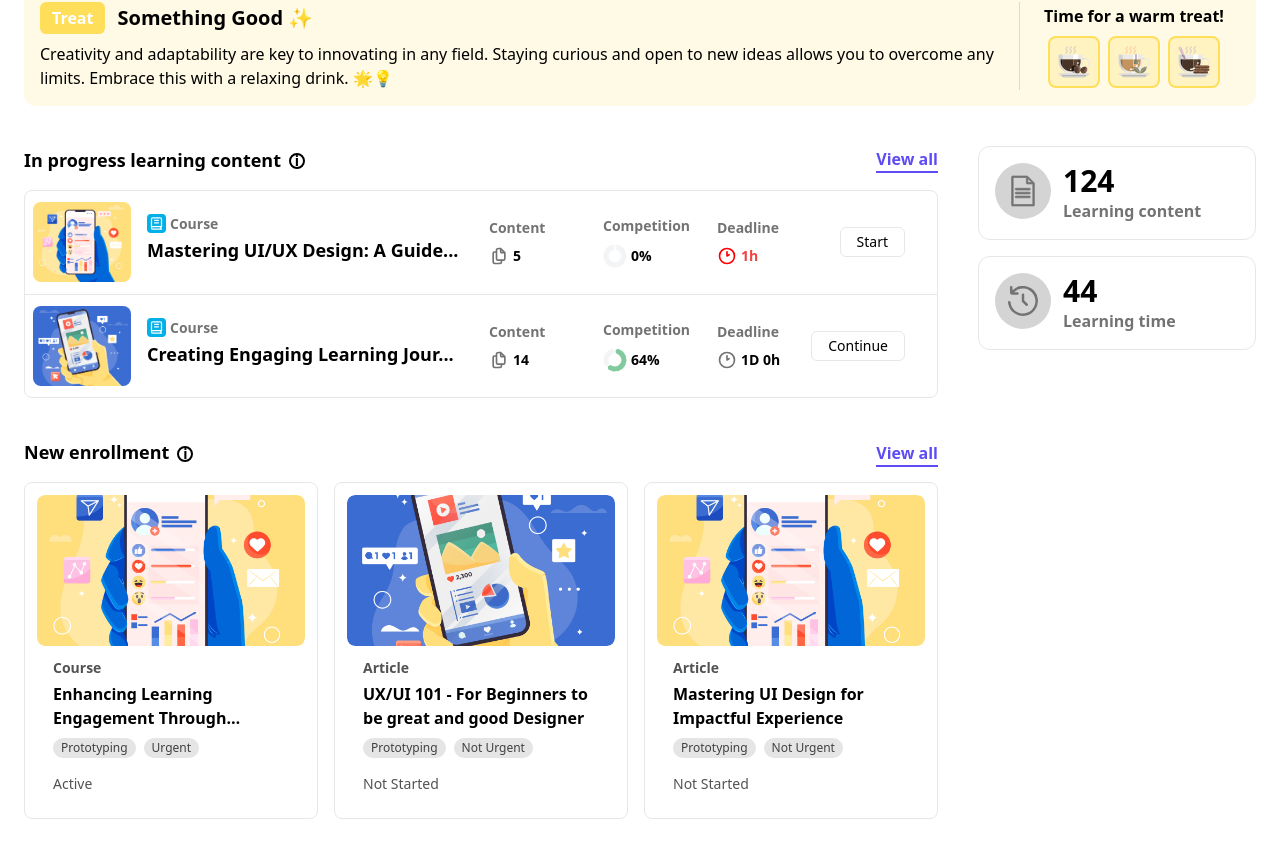
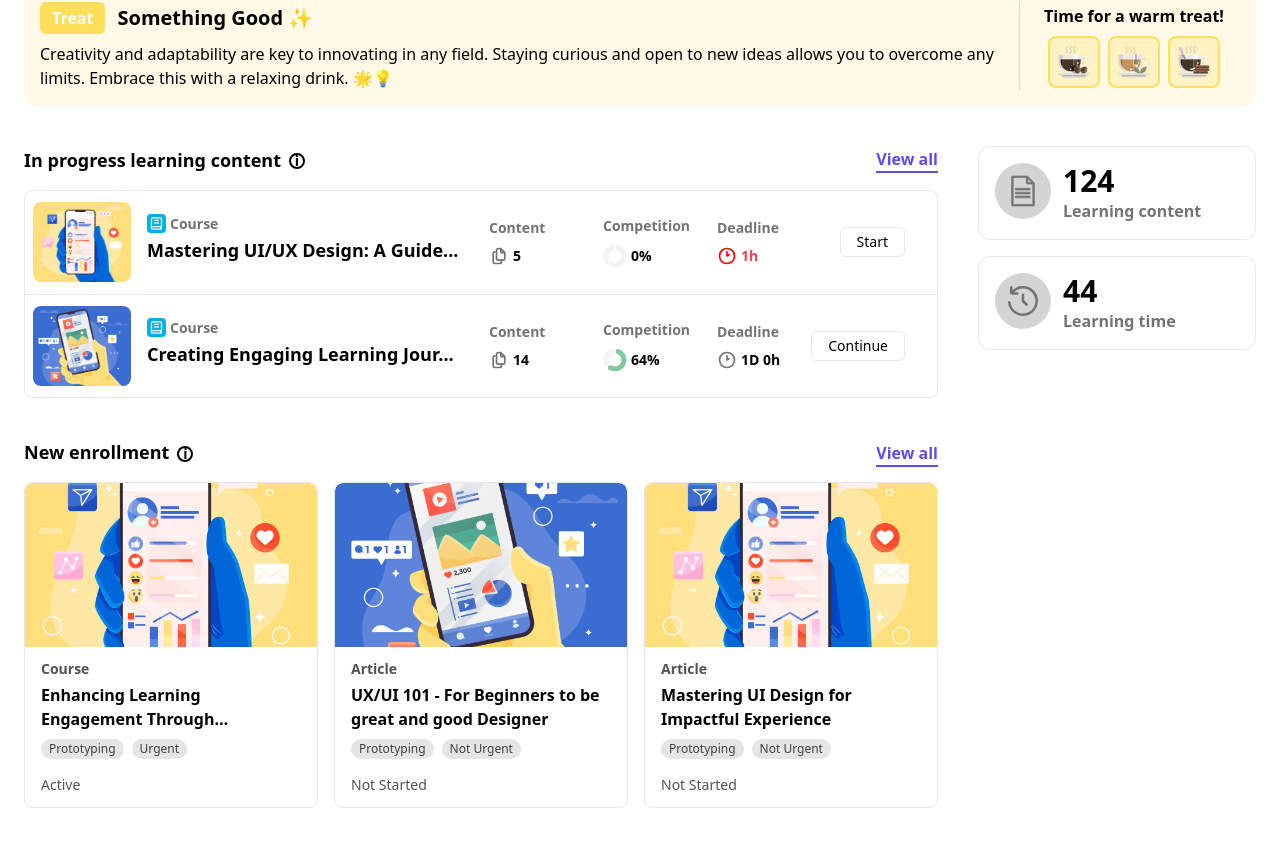
Before and after one commit to Eravity/Rocket.dev, a Next.js app: page / in a window 1280 px wide. Shown: the part 267-1118 px from the top of the page. Built offline with nearby package versions, Linux system fonts and the light colour scheme.

Commit message:
Edit Course Card

```diff
--- a/src/app/_components/CourseBox.tsx
+++ b/src/app/_components/CourseBox.tsx
@@ -10,10 +10,10 @@ interface CourseBoxProps {
 
 export function CourseBox({ imageUrl, title, resourceType, tags, status }: CourseBoxProps) {
   return (
-    <div className="h-full flex flex-col w-full border p-2 sm:p-3 rounded-lg overflow-hidden transition-all duration-300 hover:shadow-lg cursor-pointer">
-      <div className="overflow-hidden rounded-lg aspect-video relative">
+    <div className="h-full flex flex-col w-full border p-2 sm:p-0 rounded-lg overflow-hidden transition-all duration-300 hover:shadow-lg cursor-pointer">
+      <div className="overflow-hidden rounded-t-lg aspect-video relative">
         <Image
-          className="absolute inset-0 w-full h-full object-cover rounded-lg transition-transform duration-300 hover:scale-105"
+          className="absolute inset-0 w-full h-full object-cover rounded-t-lg transition-transform duration-300 hover:scale-105"
           src={imageUrl}
           alt={title}
           width={400}
```
